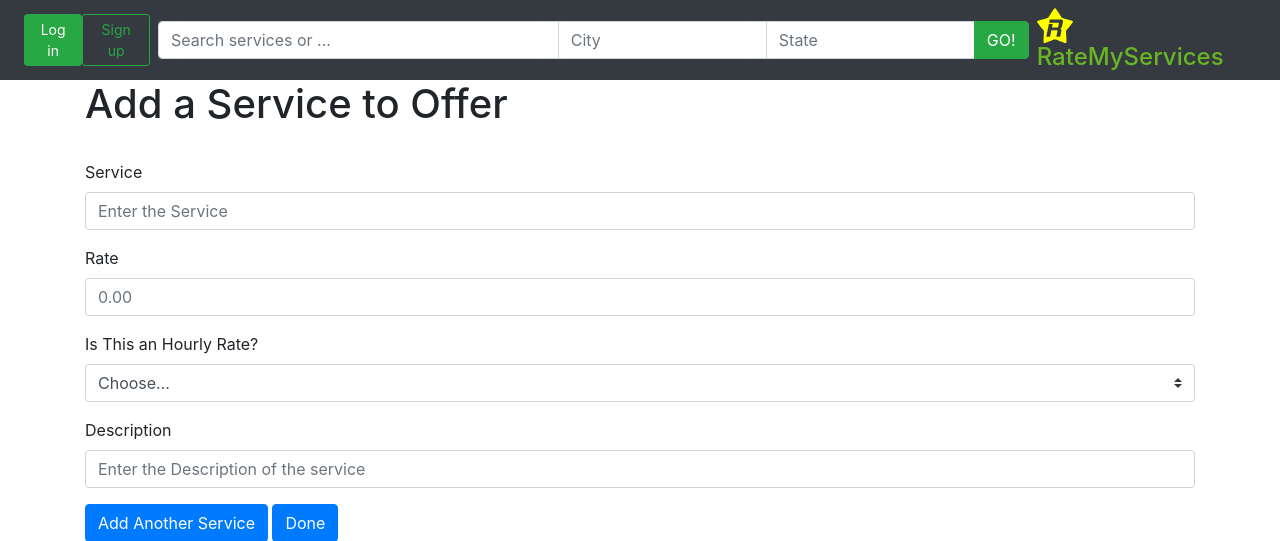
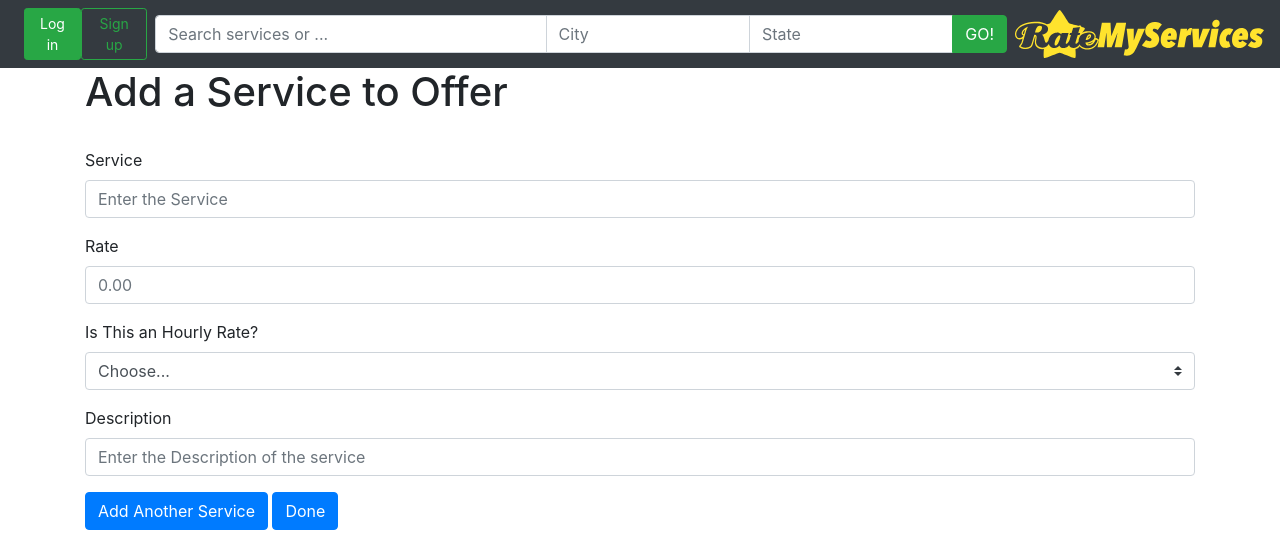
Before and after one commit to ICSI-518-Rate-My-Services/Rate-My-Services, a Django app: page /RateMyServices/addServicePage/1/ in a window 1280 px wide. Shown: the top 541 px of the page. Run offline with Django 3.2, Linux system fonts and the light colour scheme; data comes from the database, SQL or seed files in the repository; some libraries are stand-ins or nearby versions.

Commit message:
updated logo

```diff
--- a/RateMyServices/templates/RateMyServices/base.html
+++ b/RateMyServices/templates/RateMyServices/base.html
@@ -34,8 +34,8 @@
 
 			<div class="d-flex ml-auto pl-2 logo-section"> <!-- logo section -->
 				<a class="text-decoration-none" href="{%url 'RateMyServices:index'%}">
-					<img class="logo d-inline" src='{% static "RateMyServices/images/logo_sm.svg"%}'>
-					<h4 class="d-inline">RateMyServices</h4>
+					<img class="logo d-inline" style="height: 48px; width: auto;" src='{% static "RateMyServices/images/logo_v2.svg"%}'>
+					<!-- <h4 class="d-inline">RateMyServices</h4> -->
 				</a>
 			</div>
 			<div class="d-flex"> <!-- search bar for small screen -->
```
Also changed, not shown: RateMyServices/static/RateMyServices/images/logo_v2.svg (added).
